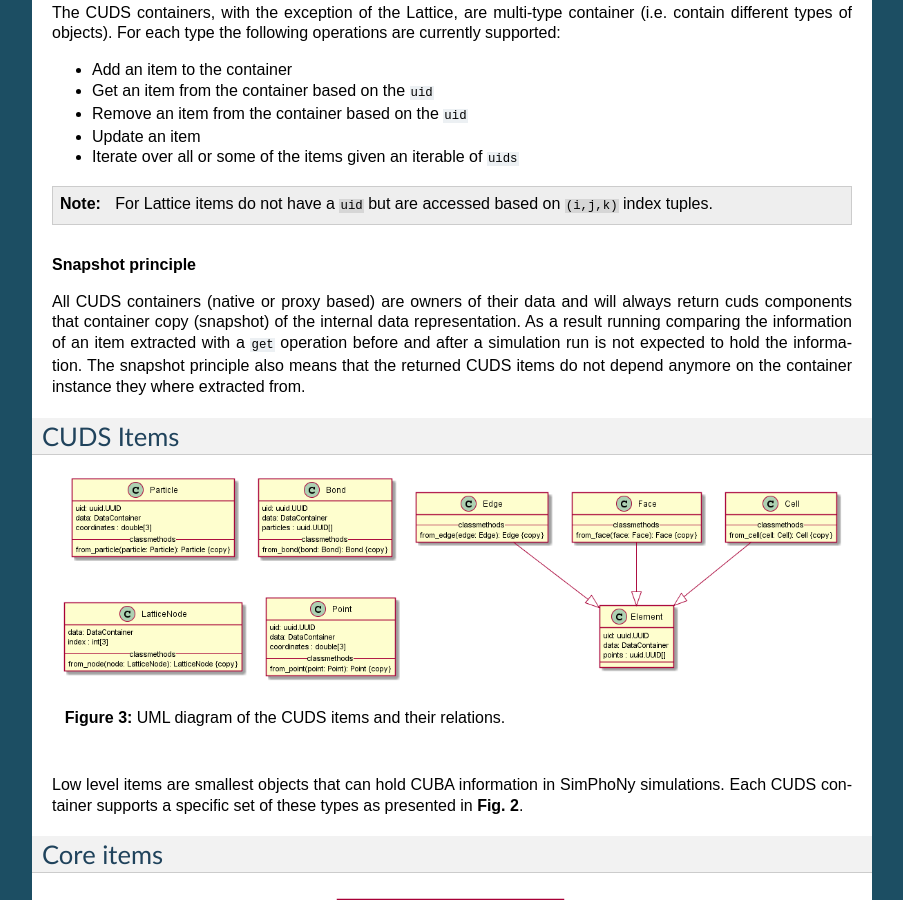
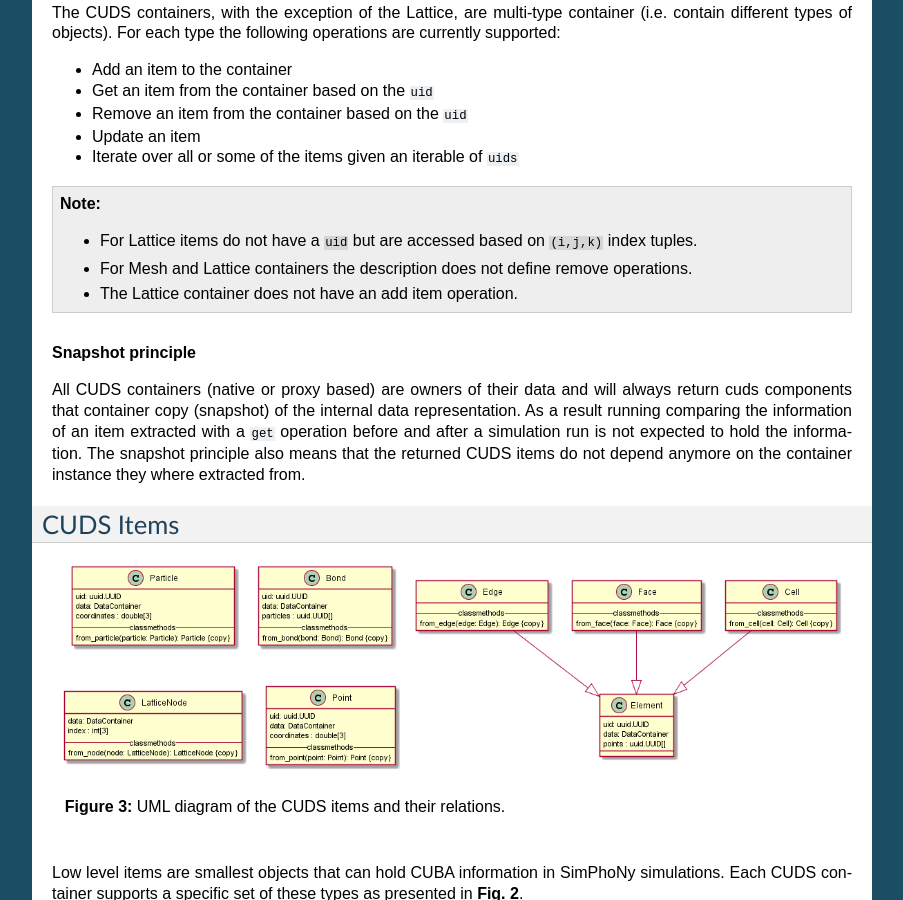
Before and after one commit to simphony/simphony-common, a Sphinx documentation site: the page built from doc/source/cuds_definition.rst, in a window 1280 px wide and 900 px high, scrolled down 1762 px. Shown: the whole window, without its empty margins (198-1101 px from the left). Built offline with Sphinx 7.4.7, drawn with Linux system fonts in a browser that asks for light colours.

Commit message:
update the exception notes on the CUDS containers

```diff
--- a/doc/source/cuds_definition.rst
+++ b/doc/source/cuds_definition.rst
@@ -52,8 +52,11 @@
 
 .. note::
 
-   For Lattice items do not have a ``uid`` but are accessed based on
-   ``(i,j,k)`` index tuples.
+   - For Lattice items do not have a ``uid`` but are accessed based on
+     ``(i,j,k)`` index tuples.
+   - For Mesh and Lattice containers the description does not define
+     remove operations.
+   - The Lattice container does not have an add item operation.
 
 .. rubric:: Snapshot principle
 
```
